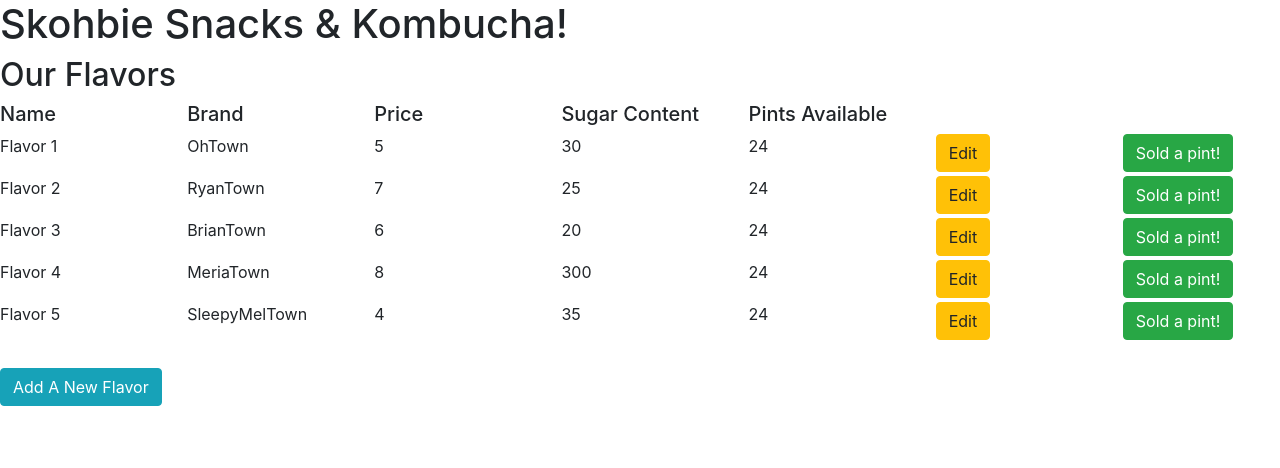
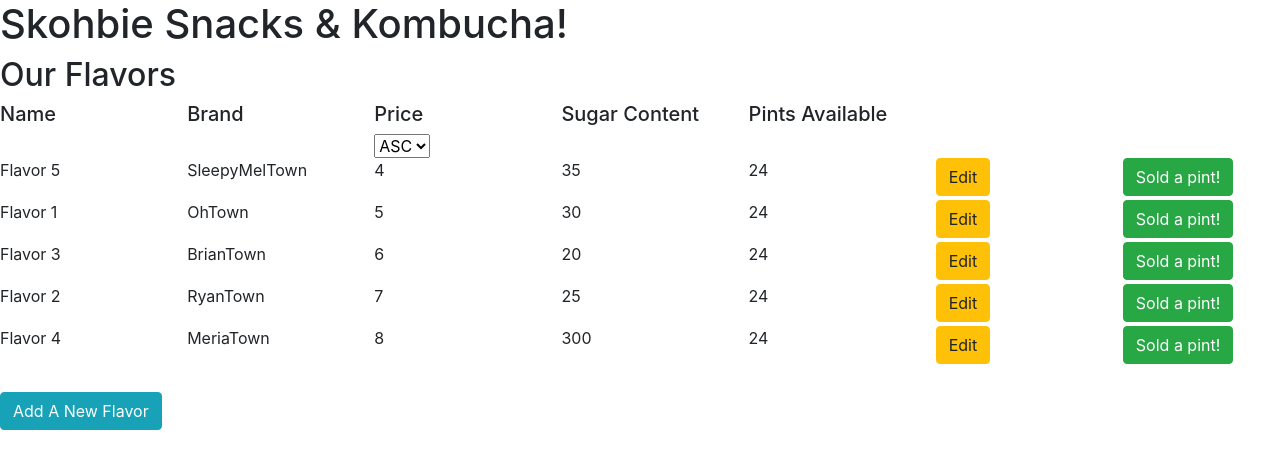
Before and after one commit to sn31/kombucha-store, an Angular app: page / in a window 1280 px wide. Shown: the top 468 px of the page. Built offline with nearby package versions, Linux system fonts and the light colour scheme.

Commit message:
add a custom pipe to sort the selection by price

```diff
--- a/src/app/app.module.ts
+++ b/src/app/app.module.ts
@@ -6,12 +6,13 @@ import { HttpModule } from '@angular/http';
 import { AppComponent } from './app.component';
 import { FlavorsComponent } from './flavors/flavors.component';
 import { NavbarComponent } from './navbar/navbar.component';
-
+import { PriceSort} from './pricesort.pipe';
 @NgModule({
   declarations: [
     AppComponent,
     FlavorsComponent,
-    NavbarComponent
+    NavbarComponent,
+    PriceSort
   ],
   imports: [
     BrowserModule,
--- a/src/app/flavors/flavors.component.html
+++ b/src/app/flavors/flavors.component.html
@@ -8,6 +8,10 @@
     </div>
     <div class="col">
         <h5>Price</h5>
+        <select (change)="onChange($event.target.value)">
+            <option value="ascending">ASC</option>
+            <option value="descending">DSC</option>
+          </select>
     </div>
     <div class="col">
         <h5>Sugar Content</h5>
@@ -19,7 +23,7 @@
     <div class="col"></div>
 </div>
 
-<div *ngFor="let flavor of flavors" class="row">
+<div *ngFor="let flavor of flavors | pricesort:sortDirection" class="row">
     <div class="col">
         <p>
             <span class="komflav">{{flavor.name}}</span>
--- a/src/app/flavors/flavors.component.ts
+++ b/src/app/flavors/flavors.component.ts
@@ -13,8 +13,10 @@ export class FlavorsComponent{
   addNew = false;
   editing = false;
 
-  // selectedFlavor = null;
-
+  sortDirection: string = "ascending";
+  onChange(optionFromMenu) {
+    this.sortDirection = optionFromMenu;
+  }
 
   addNewFlavor(name,brand,sugarContent,price) {
     let newFlavor = new Flavor(name,brand,sugarContent,price);
--- /dev/null
+++ b/src/app/pricesort.pipe.ts
@@ -0,0 +1,25 @@
+import { Pipe, PipeTransform } from "@angular/core";
+import { Flavor } from "./models/flavors-model";
+
+@Pipe({
+  name: "pricesort",
+  pure: false //stateful
+})
+export class PriceSort implements PipeTransform {
+  transform(input: Flavor[], sortDirection) {
+
+      input.sort(function(a: Flavor, b: Flavor) {
+        if (sortDirection === "ascending") {
+            if (a.price < b.price) return -1;
+            else if (a.price > b.price) return 1;
+            else return 0;
+        }
+        else if (sortDirection === "descending") {
+          if (a.price > b.price) return -1;
+          else if (a.price < b.price) return 1;
+          else return 0;
+        }
+    });
+      return input;
+  }
+}
```
